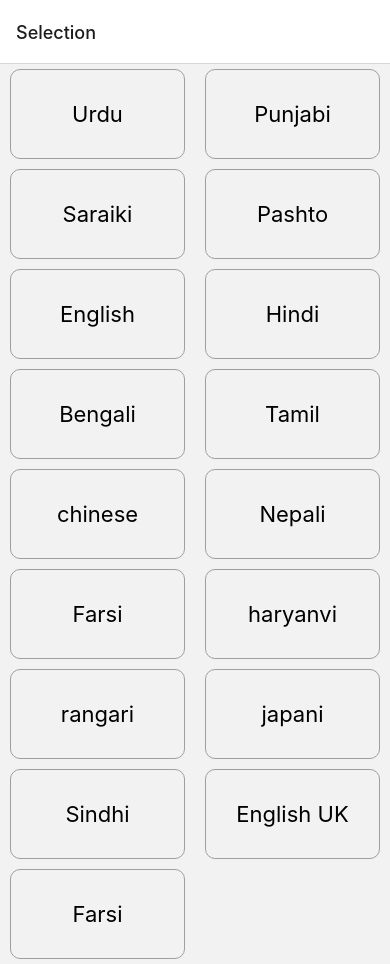
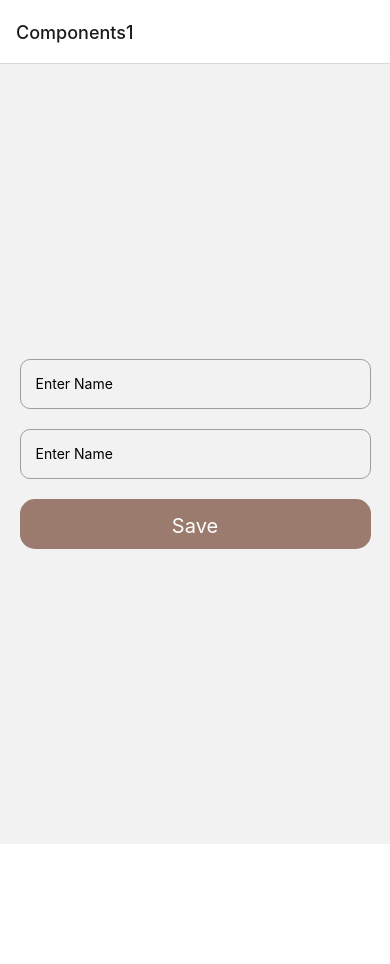
Before and after one commit to raisrazzaq/TypeScript, a React Native app: screen /Components1 in a window 390 px wide. After the commit the page ends 844 px from the top, so only its background shows below. Built offline with nearby package versions, Linux system fonts and the light colour scheme.

Commit message:
Reuseable Components in TypeScript

```diff
--- a/App.tsx
+++ b/App.tsx
@@ -7,6 +7,7 @@ import Setting from './src/screens/Setting';
 import Products from './src/screens/Products';
 import Notes from './src/redux/Notes';
 import Selection from './src/screens/Selection';
+import Components1 from './src/screens/Components1';
 
 export type RootStackParamsList = {
   Notes: undefined;
@@ -23,7 +24,7 @@ const App = () => {
   return (
     <NavigationContainer>
       <Stack.Navigator>
-        <Stack.Screen name="Selection" component={Selection} />
+        <Stack.Screen name="Components1" component={Components1} />
         <Stack.Screen name="Products" component={Products} />
         <Stack.Screen name="Home" component={Home} />
         <Stack.Screen name="Setting" component={Setting} />
--- /dev/null
+++ b/src/components/CommonTextInput.tsx
@@ -0,0 +1,45 @@
+import {View, Text, TouchableOpacity} from 'react-native';
+import React from 'react';
+import {TextInput} from 'react-native-gesture-handler';
+
+type InputProps = {
+  placeholder: string;
+  value: string;
+  onChangeText: any;
+  keyboardType: any;
+  maxLength: number;
+  disabled: any;
+  valid: boolean;
+};
+const CommonTextInput = ({
+  placeholder,
+  value,
+  onChangeText,
+  keyboardType,
+  maxLength,
+  disabled,
+  valid,
+}: InputProps) => {
+  return (
+    <View
+      style={{
+        width: '90%',
+        height: 50,
+        borderWidth: 1,
+        borderRadius: 10,
+        borderColor: valid ? '#9e9e9e' : 'red',
+        padding: 15,
+      }}>
+      <TextInput
+        placeholder={placeholder}
+        value={value}
+        onChangeText={txt => onChangeText(txt)}
+        keyboardType={keyboardType}
+        maxLength={maxLength}
+        disabled={disabled}
+      />
+    </View>
+  );
+};
+
+export default CommonTextInput;
--- /dev/null
+++ b/src/screens/Components1.tsx
@@ -0,0 +1,90 @@
+import {View, Text, TouchableOpacity} from 'react-native';
+import React, {useState} from 'react';
+import CommonTextInput from '../components/CommonTextInput';
+
+const Components1 = () => {
+  const [name, setName] = useState<string>('');
+  const [mobile, setMobile] = useState<string>('');
+  const [badName, setBadName] = useState<boolean>(false);
+  const [badMobile, setBadMobile] = useState<boolean>(false);
+
+  const Validate = () => {
+    let valid = true;
+    if (name == '') {
+      valid = false;
+      setBadName(true);
+    } else if (name != ' ') {
+      setBadName(false);
+    }
+    if (mobile == '') {
+      valid = false;
+      setBadMobile(true);
+    } else if (mobile.length < 12) {
+      valid = false;
+      setBadMobile(true);
+    } else if (mobile != ' ') {
+      setBadMobile(false);
+    }
+    return valid;
+  };
+  return (
+    <View
+      style={{
+        flex: 1,
+        justifyContent: 'center',
+        alignItems: 'center',
+        gap: 20,
+      }}>
+      <CommonTextInput
+        value={name}
+        onChangeText={(txt: string) => {
+          setName(txt);
+        }}
+        valid={!badName}
+        disabled={false}
+        maxLength={30}
+        keyboardType="default"
+        placeholder="Enter Name"
+      />
+      {badName && (
+        <Text style={{color: 'red', marginLeft: 35, alignSelf: 'flex-start'}}>
+          Enter your Name
+        </Text>
+      )}
+      <CommonTextInput
+        value={mobile}
+        onChangeText={(txt: string) => {
+          setMobile(txt);
+        }}
+        valid={!badMobile}
+        disabled={false}
+        maxLength={15}
+        keyboardType="default"
+        placeholder="Enter Name"
+      />
+      {badMobile && (
+        <Text style={{color: 'red', marginLeft: 35, alignSelf: 'flex-start'}}>
+          Enter correct Mobile Number
+        </Text>
+      )}
+      <TouchableOpacity
+        style={{
+          width: '90%',
+          height: 50,
+          backgroundColor: '#9a7B6D',
+          borderRadius: 15,
+          padding: 15,
+        }}
+        onPress={() => {
+          if (Validate()) {
+          }
+        }}>
+        <Text style={{color: 'white', fontSize: 20, textAlign: 'center'}}>
+          Save
+        </Text>
+      </TouchableOpacity>
+    </View>
+  );
+};
+
+export default Components1;
```
